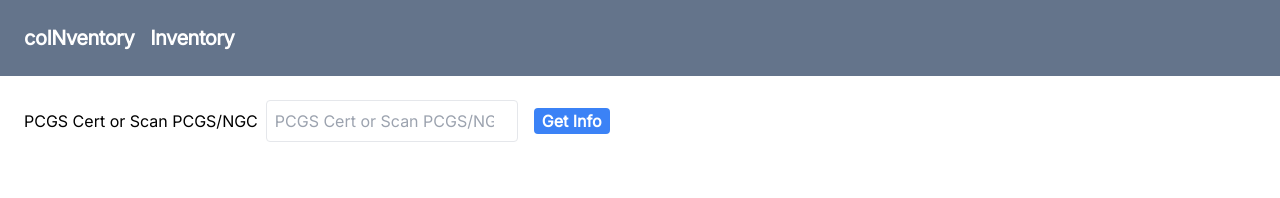
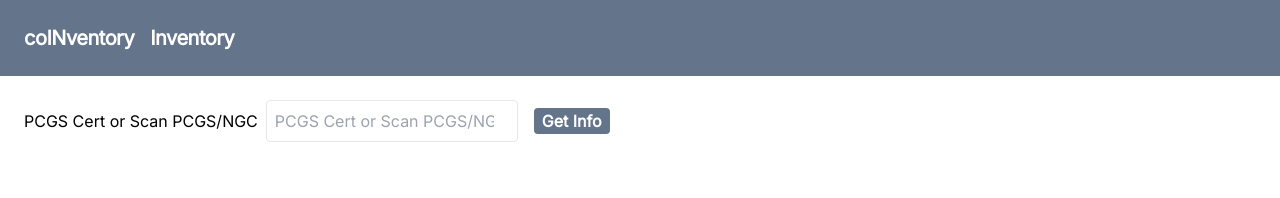
Before and after one commit to Johnny-Codes/cbsfe, a React (Vite) app: page /coins/add in a window 1280 px wide. Shown: the top 198 px of the page. Built offline with nearby package versions, Linux system fonts and the light colour scheme; no server answers.

Commit message:
audit fix

```diff
--- a/src/inventory/add_inventory/AddInventoryForm.tsx
+++ b/src/inventory/add_inventory/AddInventoryForm.tsx
@@ -1,6 +1,5 @@
 import { useState, useEffect } from "react";
 import { useForm, SubmitHandler } from "react-hook-form";
-import { skipToken } from "@reduxjs/toolkit/query";
 
 // api queries
 import {
@@ -19,8 +18,6 @@
 //Components
 import SubmitButton from "../../components/buttons/SubmitButton";
 import InputField from "../../components/forms/InputField";
-import TextAreaField from "../../components/forms/TextAreaField";
-import SelectField from "../../components/forms/SelectField";
 
 type Inputs = {
   is_deleted: boolean;
@@ -181,10 +178,11 @@
       setValue("pcgs_number", pcgsData.pcgs_number);
       setValue("title", pcgsData.title);
       setValue("year", pcgsData.year);
+      setValue("sale_price", pcgsData.sale_price);
       if (pcgsData.sku) {
         setValue("sku", pcgsData.sku);
+        print("sku", pcgsData.sku);
       }
-      setValue("sale_price", pcgsData.sale_price);
       setValue("quantity", 1)
       setValue("grade", pcgsData.grade);
       setValue("strike", pcgsData.strike);
@@ -215,6 +213,7 @@
       setValue("coin_type", pcgsData.coin_type);
       setSelectedCoinType(pcgsData.coin_type);
     }
+
     if (pcgsDataError) {
       console.error("Failed to fetch PCGS info", pcgsDataError);
     }
@@ -236,11 +235,12 @@
         />
         <button
           type="submit"
-          className="bg-blue-500 hover:bg-blue-700 text-white font-bold px-2 rounded m-4"
+          className="bg-slate-500 hover:bg-slate-700 text-white font-bold px-2 rounded m-4"
         >
           Get Info
         </button>
       </form>
+      {pcgsDataLoading && <p>Loading...</p>}
       <form onSubmit={handleSubmit(onSubmit)} className="p-4">
         <div className="md:grid grid-cols-3 sm:flex px-4 py-4">
           <div className="md:grid sm:flex sm:flex-wrap px-4 py-4">
```
Also changed, not shown: 1 other file (tests, documents, lock files or other folders).
